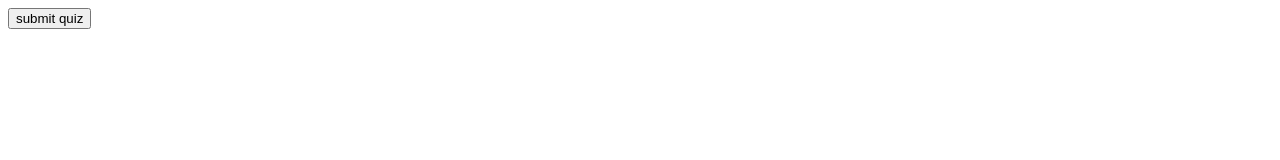
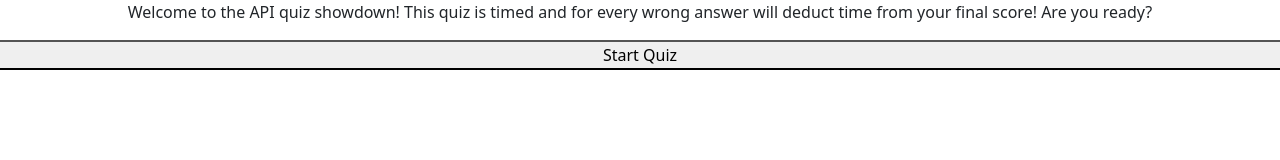
Before and after one commit to BullMooseDev/WebApiQuiz, a plain HTML site: page index.html in a window 1280 px wide. Drawn offline with nearby package versions, Linux system fonts and the light colour scheme.

Commit message:
HTML changes
bootstrap added for some easier css

```diff
--- a/index.html
+++ b/index.html
@@ -4,11 +4,15 @@
     <meta charset="UTF-8">
     <meta http-equiv="X-UA-Compatible" content="IE=edge">
     <meta name="viewport" content="width=device-width, initial-scale=1.0">
-    <title>Document</title>
+    <title>Web Api Quiz (Timed)</title>
+    <link rel="stylesheet" href="https://cdn.jsdelivr.net/npm/bootstrap@5.1.3/dist/css/bootstrap.min.css">
 </head>
 <body>
-    <div id="quiz"></div>
-    <button id="submit">submit quiz</button>
+    <div id="quiz" class="row">
+    <p class="d-inline-flex justify-content-center align-middle">Welcome to the API quiz showdown! This quiz is timed and for every wrong answer will deduct time from your final score! Are you ready?</p>
+    <button id="original-submit" class="col text-center">Start Quiz</button>
     <div id="results"></div>
+    </div>
+    <!--  integrity="sha384-1BmE4kWBq78iYhFldvKuhfTAU6auU8tT94WrHftjDbrCEXSU1oBoqyl2QvZ6jIW3" crossorigin="anonymous" -->
 </body>
 </html>
```
